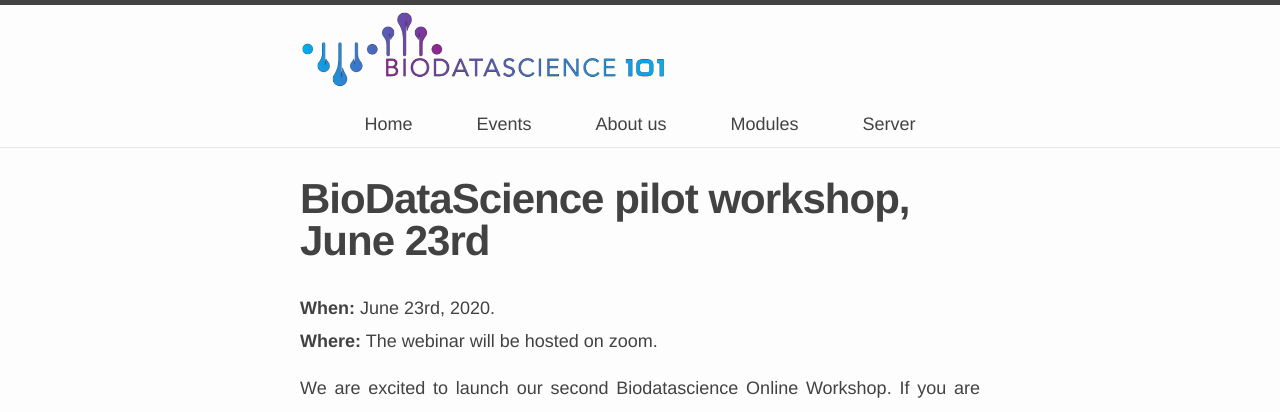
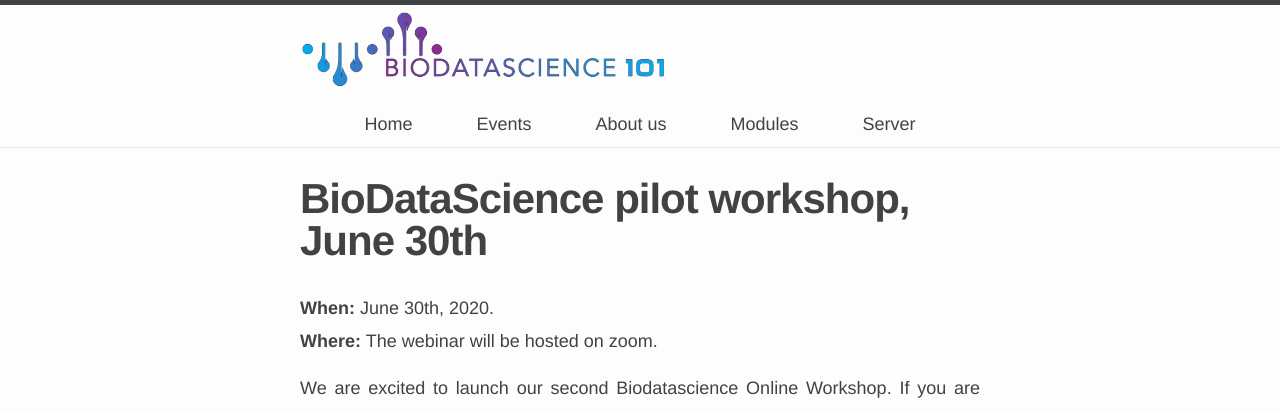
Before and after one commit to biodatascience101/BioDataScience101.github.io, a Jekyll site: the page built from _pages/webinar2/index.md, in a window 1280 px wide and 900 px high. Shown: the top 412 px of the window. Built offline with Jekyll 4.4.1, drawn with Linux system fonts in a browser that asks for light colours; nearby versions of some CDN libraries.

Commit message:
Update index.md

```diff
--- a/_pages/webinar2/index.md
+++ b/_pages/webinar2/index.md
@@ -1,13 +1,13 @@
 ---
 layout: page
-title: BioDataScience pilot workshop, June 23rd
+title: BioDataScience pilot workshop, June 30th
 permalink: /events/Next_Event/
 registration_link:
 toggle: off
 rank: 9
 ---
 
-<b>When:</b> June 23rd, 2020.
+<b>When:</b> June 30th, 2020.
 <br>
 <b>Where:</b> The webinar will be hosted on zoom.
 <br>
```
